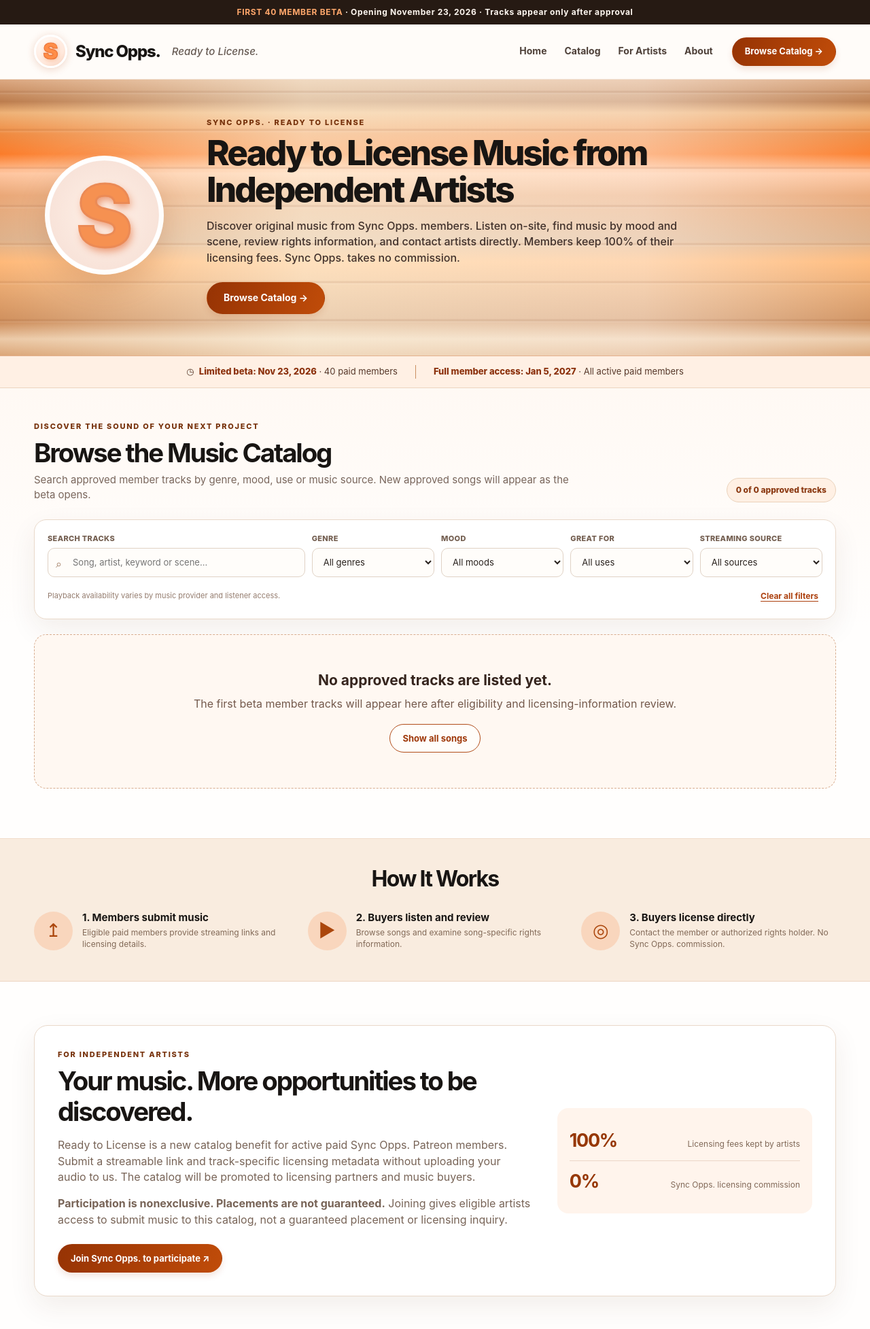
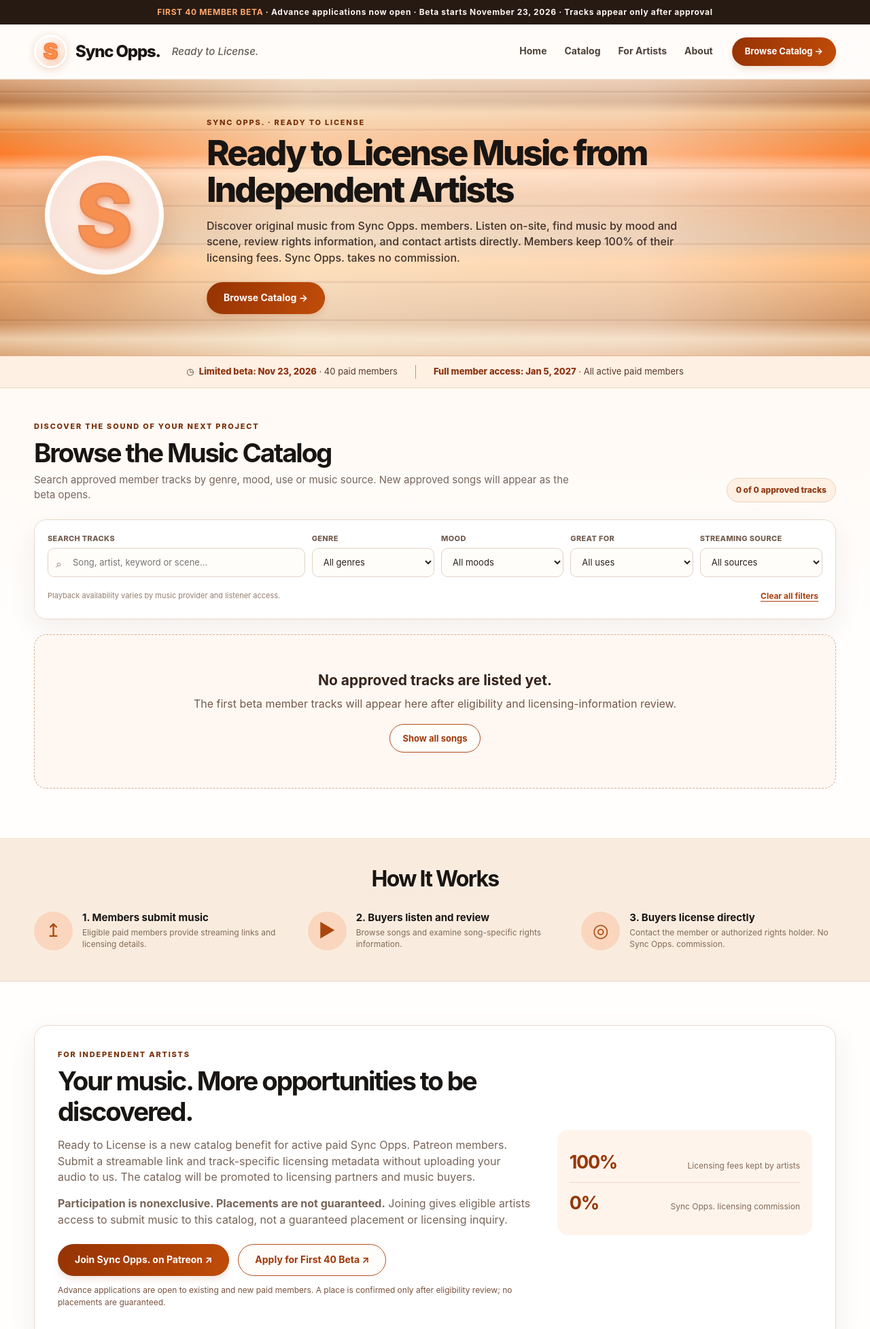
Before and after one commit to musiclerk-png/sync-opps-ready-to-license, a plain HTML site: page index.html in a window 1280 px wide. Shown: the top 1955 px of the page at 68% size. Drawn offline with Linux system fonts and the light colour scheme.

Commit message:
Open first-40 paid-member beta applications in artist section

```diff
--- a/index.html
+++ b/index.html
@@ -24,7 +24,7 @@ footer{background:#241a15;color:#e9d7ca;padding:27px 0;} .footerline{display:fle
 </style>
 </head>
 <body>
-<div class="prototype-bar"><b>FIRST 40 MEMBER BETA</b> · Opening November 23, 2026 · Tracks appear only after approval</div>
+<div class="prototype-bar"><b>FIRST 40 MEMBER BETA</b> · Advance applications now open · Beta starts November 23, 2026 · Tracks appear only after approval</div>
 <header>
   <div class="wrap nav">
     <a class="brand" href="#home" aria-label="Sync Opps. home"><span class="logo" aria-hidden="true">S</span><span class="brandname">Sync Opps.</span><span class="tagline">Ready to License.</span></a>
@@ -57,7 +57,7 @@ footer{background:#241a15;color:#e9d7ca;padding:27px 0;} .footerline{display:fle
   <div class="empty" id="emptyState" hidden><strong>No approved tracks are listed yet.</strong><span id="emptyDescription">The first beta member tracks will appear here after eligibility and licensing-information review.</span><br><button class="btn btn-outline" style="margin-top:18px" id="emptyReset">Show all songs</button></div>
 </section>
 <section class="how" id="about"><div class="wrap"><h2>How It Works</h2><div class="steps"><div class="step"><div class="roundicon" aria-hidden="true">↥</div><div><strong>1. Members submit music</strong><p>Eligible paid members provide streaming links and licensing details.</p></div></div><div class="step"><div class="roundicon" aria-hidden="true">▶</div><div><strong>2. Buyers listen and review</strong><p>Browse songs and examine song-specific rights information.</p></div></div><div class="step"><div class="roundicon" aria-hidden="true">◎</div><div><strong>3. Buyers license directly</strong><p>Contact the member or authorized rights holder. No Sync Opps. commission.</p></div></div></div></div></section>
-<section class="artists-section" id="for-artists"><div class="wrap"><div class="artist-panel"><div><div class="eyebrow">For independent artists</div><h2>Your music. More opportunities to be discovered.</h2><p>Ready to License is a new catalog benefit for active paid Sync Opps. Patreon members. Submit a streamable link and track-specific licensing metadata without uploading your audio to us. The catalog will be promoted to licensing partners and music buyers.</p><p><strong>Participation is nonexclusive. Placements are not guaranteed.</strong> Joining gives eligible artists access to submit music to this catalog, not a guaranteed placement or licensing inquiry.</p><a class="btn btn-primary" href="https://www.patreon.com/thesyncopps/membership" target="_blank" rel="noopener noreferrer">Join Sync Opps. to participate ↗</a></div><div class="mini-facts"><div class="fact"><strong>100%</strong><span>Licensing fees kept by artists</span></div><div class="fact"><strong>0%</strong><span>Sync Opps. licensing commission</span></div></div></div></div></section>
+<section class="artists-section" id="for-artists"><div class="wrap"><div class="artist-panel"><div><div class="eyebrow">For independent artists</div><h2>Your music. More opportunities to be discovered.</h2><p>Ready to License is a new catalog benefit for active paid Sync Opps. Patreon members. Submit a streamable link and track-specific licensing metadata without uploading your audio to us. The catalog will be promoted to licensing partners and music buyers.</p><p><strong>Participation is nonexclusive. Placements are not guaranteed.</strong> Joining gives eligible artists access to submit music to this catalog, not a guaranteed placement or licensing inquiry.</p><div class="hero-actions"><a class="btn btn-primary" href="https://www.patreon.com/thesyncopps/membership" target="_blank" rel="noopener noreferrer">Join Sync Opps. on Patreon ↗</a><a class="btn btn-outline" href="https://tally.so/r/YjGvPd" target="_blank" rel="noopener noreferrer">Apply for First 40 Beta ↗</a></div><p style="margin-top:12px;font-size:12px;color:#79523d;">Advance applications are open to existing and new paid members. A place is confirmed only after eligibility review; no placements are guaranteed.</p></div><div class="mini-facts"><div class="fact"><strong>100%</strong><span>Licensing fees kept by artists</span></div><div class="fact"><strong>0%</strong><span>Sync Opps. licensing commission</span></div></div></div></div></section>
 </main>
 <footer><div class="wrap"><div class="footerline"><div><strong>Sync Opps.</strong> &nbsp; <span style="color:#c7aea1">Ready to License.</span></div><span>Independent music discovery and direct licensing.</span><a href="https://www.patreon.com/thesyncopps/membership" target="_blank" rel="noopener noreferrer">Visit Sync Opps. on Patreon ↗</a></div><div class="footer-note">Beta begins November 23, 2026. Track rights details are member supplied unless expressly verified. No placement is guaranteed.</div></div></footer>
 <div class="modal-backdrop" id="modalLayer" hidden><div class="modal" role="dialog" aria-modal="true" aria-labelledby="modalTitle"><div class="modal-top"><div><h2 id="modalTitle">Licensing Information</h2><p id="modalSub"></p></div><button class="x" id="modalClose" aria-label="Close dialog">×</button></div><div class="modal-main" id="modalContent"></div></div></div>
```
